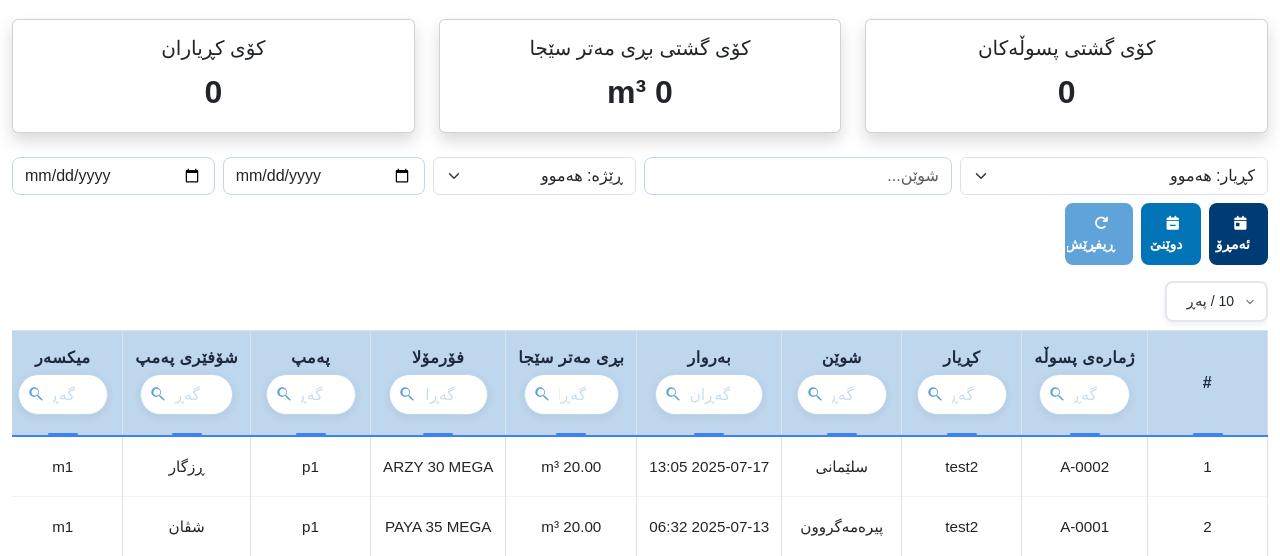
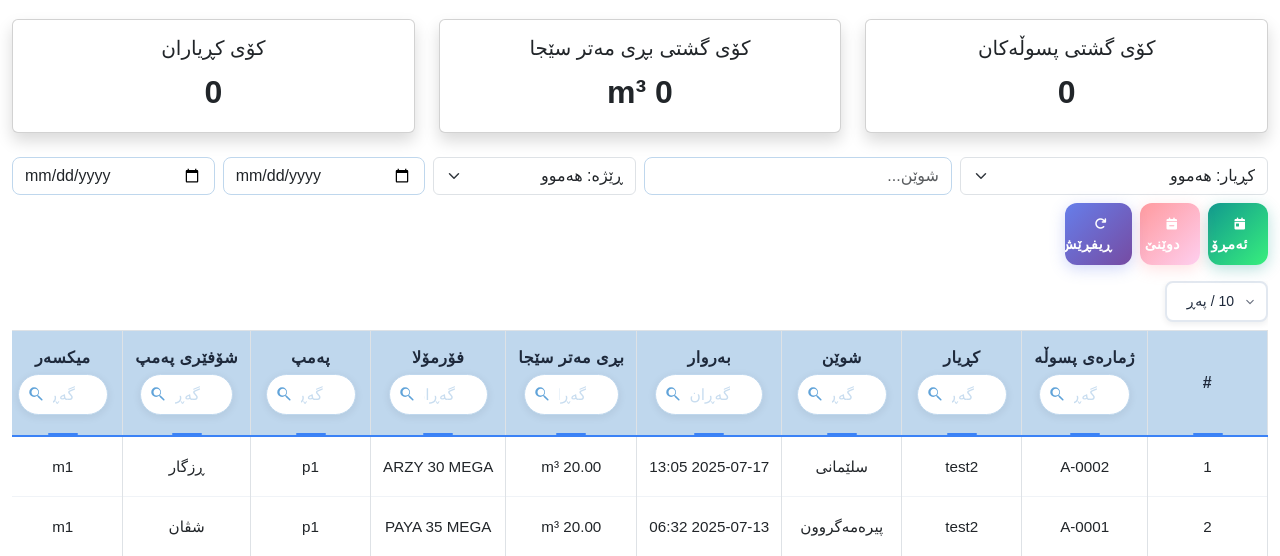
Before and after one commit to Rawezh0894/dana-concrete, a PHP site: page /pages/concrete_receipts.php in a window 1280 px wide. Shown: the part 179-735 px from the top of the page. Run offline with PHP 8.4, Linux system fonts and the light colour scheme; a user stored in the database is signed in; data comes from the database, SQL or seed files in the repository; some libraries are stand-ins or nearby versions; some web fonts are replaced.

Commit message:
Initial commit

```diff
--- a/pages/concrete_receipts.php
+++ b/pages/concrete_receipts.php
@@ -53,88 +53,153 @@ $mixer_drivers = array_filter($employees, function($emp) use ($mixer_names) {
     <link href="../assets/css/comon/select2_design.css" rel="stylesheet">
     <link rel="stylesheet" href="https://cdnjs.cloudflare.com/ajax/libs/font-awesome/6.4.2/css/all.min.css">
     <style>
-        /* Filter buttons base styles */
+        /* Professional Filter Buttons Design */
         .filter-btn {
-            background: var(--seafoam-green);
+            background: linear-gradient(135deg, #667eea 0%, #764ba2 100%);
             color: white;
             font-weight: 600;
-            border: 2px solid var(--seafoam-green);
-            border-radius: 8px;
-            padding: 8px 16px;
-            transition: all 0.3s ease;
+            border: none;
+            border-radius: 12px;
+            padding: 10px 20px;
+            font-size: 14px;
+            transition: all 0.3s cubic-bezier(0.4, 0, 0.2, 1);
             position: relative;
             overflow: hidden;
+            box-shadow: 0 4px 15px rgba(102, 126, 234, 0.3);
+            text-transform: uppercase;
+            letter-spacing: 0.5px;
+        }
+
+        .filter-btn::before {
+            content: '';
+            position: absolute;
+            top: 0;
+            left: -100%;
+            width: 100%;
+            height: 100%;
+            background: linear-gradient(90deg, transparent, rgba(255, 255, 255, 0.2), transparent);
+            transition: left 0.5s;
+        }
+
+        .filter-btn:hover::before {
+            left: 100%;
         }
 
         /* Hover effects */
         .filter-btn:hover {
-            background: var(--kelly-green);
-            border-color: var(--kelly-green);
-            transform: translateY(-2px);
-            box-shadow: 0 4px 8px rgba(0, 0, 0, 0.2);
+            background: linear-gradient(135deg, #5a6fd8 0%, #6a4190 100%);
+            transform: translateY(-3px);
+            box-shadow: 0 8px 25px rgba(102, 126, 234, 0.4);
         }
 
-        /* Active state - when button is clicked/active */
+        /* Active state */
         .filter-btn.active {
-            background: var(--kelly-green);
-            border-color: var(--kelly-green);
-            color: var(--seafoam-green);
-            font-weight: bold;
-            transform: translateY(0);
-            box-shadow: inset 0 2px 4px rgba(0, 0, 0, 0.2);
+            background: linear-gradient(135deg, #4c63d2 0%, #5d3780 100%);
+            transform: translateY(-1px);
+            box-shadow: 0 6px 20px rgba(102, 126, 234, 0.5);
         }
 
         /* Specific colors for each button */
         #filter_today {
-            background: var(--seafoam-green);
-            border-color: var(--seafoam-green);
+            background: linear-gradient(135deg, #11998e 0%, #38ef7d 100%);
+            box-shadow: 0 4px 15px rgba(17, 153, 142, 0.3);
         }
 
-        #filter_today:hover,
+        #filter_today:hover {
+            background: linear-gradient(135deg, #0f8a7d 0%, #2fd86a 100%);
+            box-shadow: 0 8px 25px rgba(17, 153, 142, 0.4);
+        }
+
         #filter_today.active {
-            background: var(--kelly-green);
-            border-color: var(--kelly-green);
+            background: linear-gradient(135deg, #0d7a6d 0%, #26c85a 100%);
+            box-shadow: 0 6px 20px rgba(17, 153, 142, 0.5);
         }
 
         #filter_yesterday {
-            background: var(--lime-green);
-            border-color: var(--lime-green);
+            background: linear-gradient(135deg, #ff9a9e 0%, #fecfef 100%);
+            box-shadow: 0 4px 15px rgba(255, 154, 158, 0.3);
         }
 
-        #filter_yesterday:hover,
+        #filter_yesterday:hover {
+            background: linear-gradient(135deg, #ff8a8e 0%, #febfdf 100%);
+            box-shadow: 0 8px 25px rgba(255, 154, 158, 0.4);
+        }
+
         #filter_yesterday.active {
-            background: var(--kelly-green);
-            border-color: var(--kelly-green);
+            background: linear-gradient(135deg, #ff7a7e 0%, #feafcf 100%);
+            box-shadow: 0 6px 20px rgba(255, 154, 158, 0.5);
         }
 
         #filter_reset {
-            background: var(--spearmint);
-            border-color: var(--spearmint);
+            background: linear-gradient(135deg, #667eea 0%, #764ba2 100%);
+            box-shadow: 0 4px 15px rgba(102, 126, 234, 0.3);
         }
 
-        #filter_reset:hover,
+        #filter_reset:hover {
+            background: linear-gradient(135deg, #5a6fd8 0%, #6a4190 100%);
+            box-shadow: 0 8px 25px rgba(102, 126, 234, 0.4);
+        }
+
         #filter_reset.active {
-            background: var(--kelly-green);
-            border-color: var(--kelly-green);
+            background: linear-gradient(135deg, #4c63d2 0%, #5d3780 100%);
+            box-shadow: 0 6px 20px rgba(102, 126, 234, 0.5);
         }
 
         /* Click animation */
         .filter-btn:active {
             transform: translateY(0);
-            box-shadow: inset 0 2px 4px rgba(0, 0, 0, 0.3);
+            box-shadow: 0 2px 10px rgba(102, 126, 234, 0.3);
         }
 
-        /* Responsive design for filter buttons */
+        /* Icon styling */
+        .filter-btn i {
+            margin-left: 8px;
+            font-size: 12px;
+            transition: transform 0.3s ease;
+        }
+
+        .filter-btn:hover i {
+            transform: scale(1.1);
+        }
+
+        /* Responsive design */
         @media (max-width: 768px) {
             .col-md-2.d-flex.gap-2 {
                 flex-direction: column;
-                gap: 8px !important;
+                gap: 12px !important;
             }
 
-            .col-md-2.d-flex.gap-2 .btn {
+            .col-md-2.d-flex.gap-2 .filter-btn {
                 width: 100%;
-                margin-bottom: 5px;
+                margin-bottom: 8px;
+                padding: 12px 20px;
+                font-size: 16px;
             }
+        }
+
+        /* Loading state */
+        .filter-btn.loading {
+            pointer-events: none;
+            opacity: 0.7;
+        }
+
+        .filter-btn.loading::after {
+            content: '';
+            position: absolute;
+            top: 50%;
+            left: 50%;
+            width: 16px;
+            height: 16px;
+            margin: -8px 0 0 -8px;
+            border: 2px solid transparent;
+            border-top: 2px solid white;
+            border-radius: 50%;
+            animation: spin 1s linear infinite;
+        }
+
+        @keyframes spin {
+            0% { transform: rotate(0deg); }
+            100% { transform: rotate(360deg); }
         }
     </style>
     <script src="https://code.jquery.com/jquery-3.6.0.min.js"></script>
```
